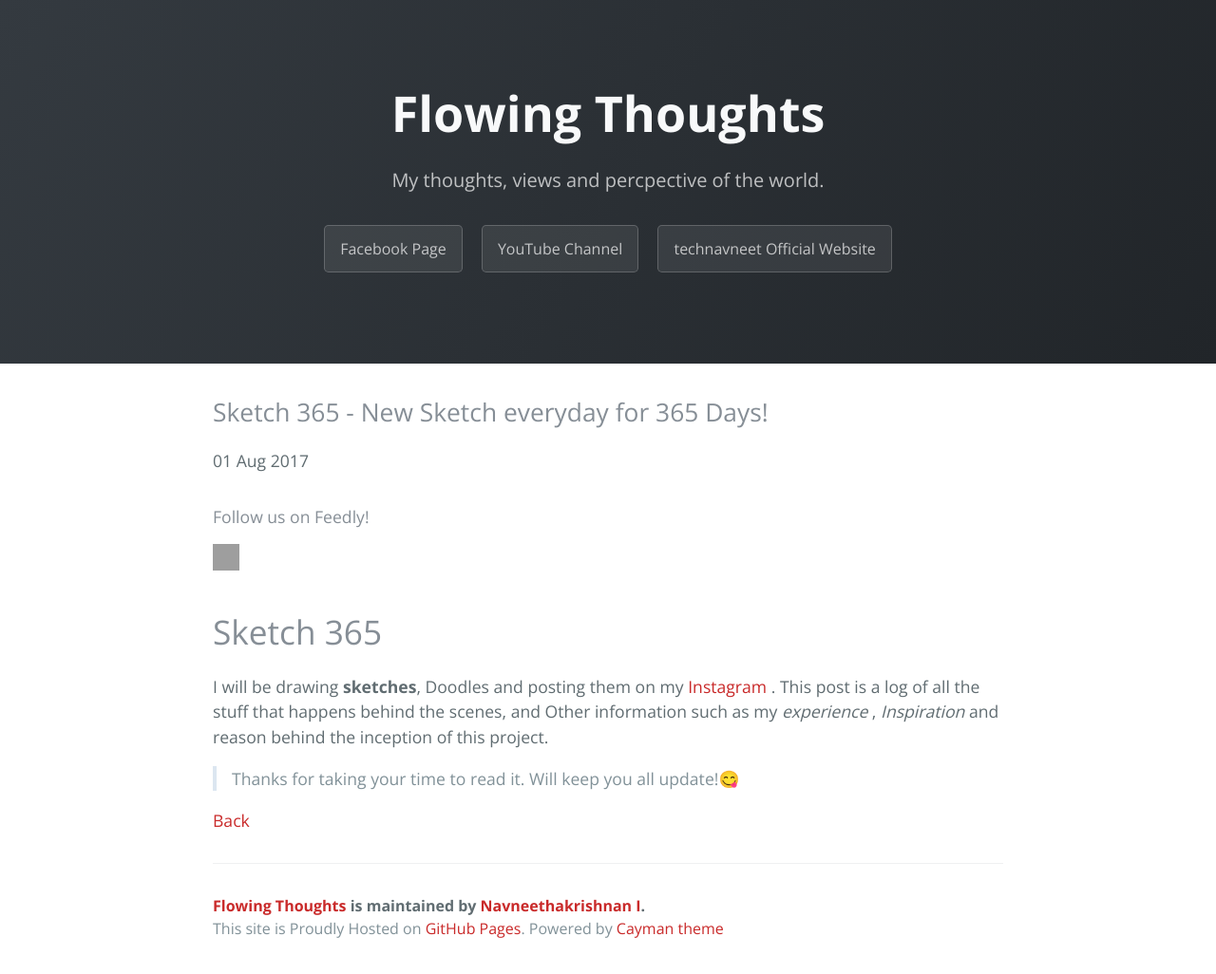
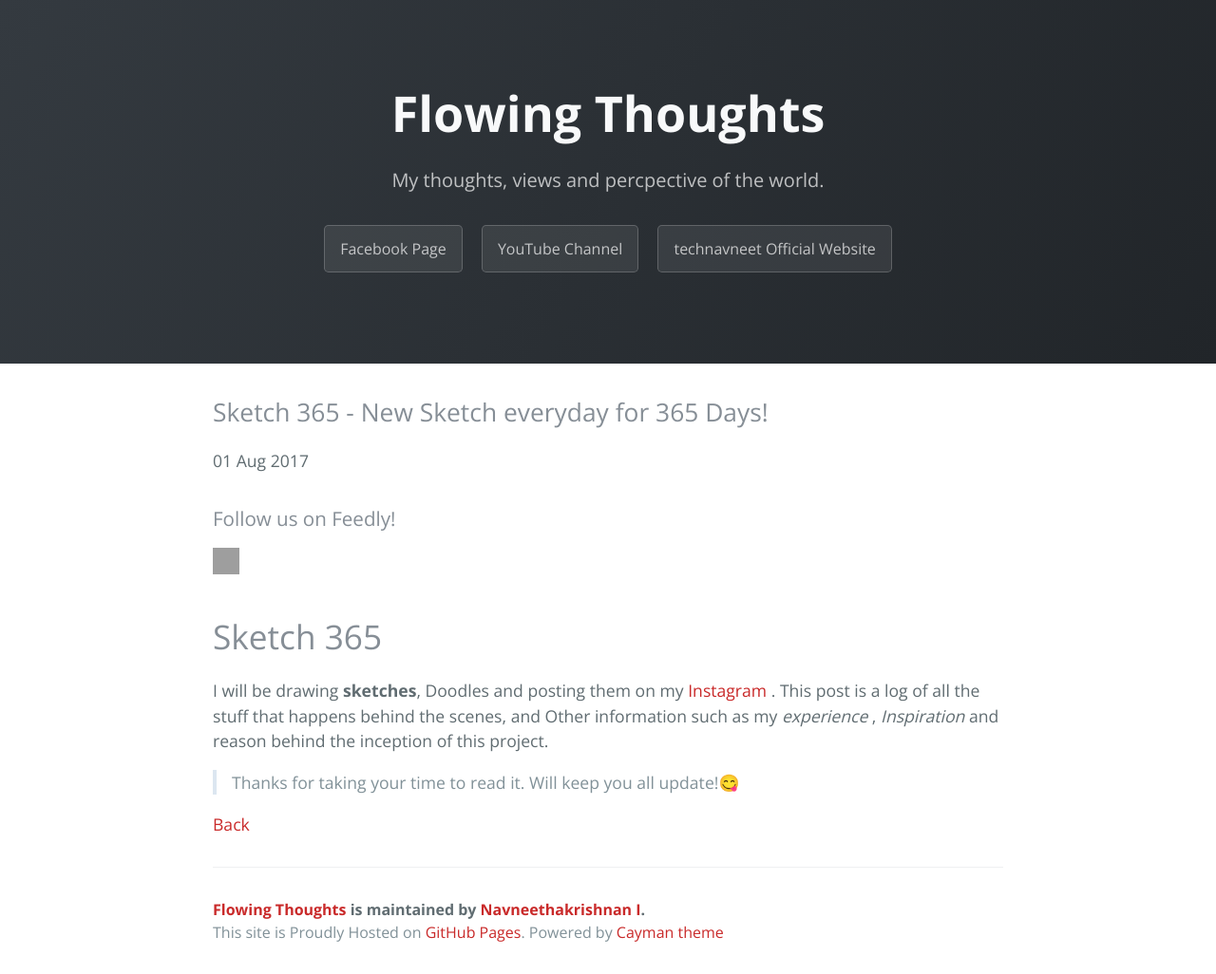
Before and after one commit to Navneet-Suresh/Navneet-Suresh.github.io, a Jekyll site: the page built from _posts/2017-08-01-Sketch-365.md, in a window 1280 px wide. Shown: the whole page at 95% size. Built offline with Jekyll 4.4.1, drawn with Linux system fonts in a browser that asks for light colours; nearby versions of some CDN libraries; grey boxes are pictures that could not be loaded.

Commit message:
Update post.html

```diff
--- a/_layouts/post.html
+++ b/_layouts/post.html
@@ -3,7 +3,7 @@ layout: default
 ---
 <h2>{{ page.title }}</h2>
 <p class="meta">{{ page.date | date_to_string }}</p>
-<h4>Follow us on Feedly!</h4><a href='http://cloud.feedly.com/#subscription%2Ffeed%2Fhttp%3A%2F%2Fhttps%3A%2F%2Fnavneet-suresh.github.io%2Ffeed.xml'  target='blank'><img id='feedlyFollow' src='http://s3.feedly.com/img/follows/feedly-follow-circle-flat-green_2x.png' alt='follow us in feedly' width='28' height='28'></a>
+<h3>Follow us on Feedly!</h3><a href='http://cloud.feedly.com/#subscription%2Ffeed%2Fhttp%3A%2F%2Fhttps%3A%2F%2Fnavneet-suresh.github.io%2Ffeed.xml'  target='blank'><img id='feedlyFollow' src='http://s3.feedly.com/img/follows/feedly-follow-circle-flat-green_2x.png' alt='follow us in feedly' width='28' height='28'></a>
 {{ content }}
 
 <a href"javascript: onclick="window.history.back()">Back</a>
```
